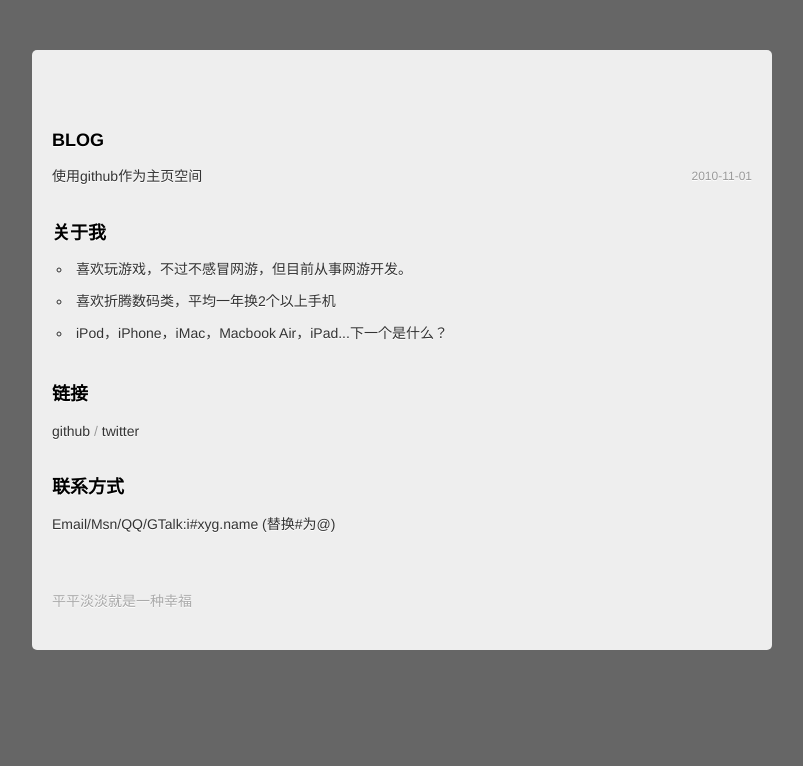
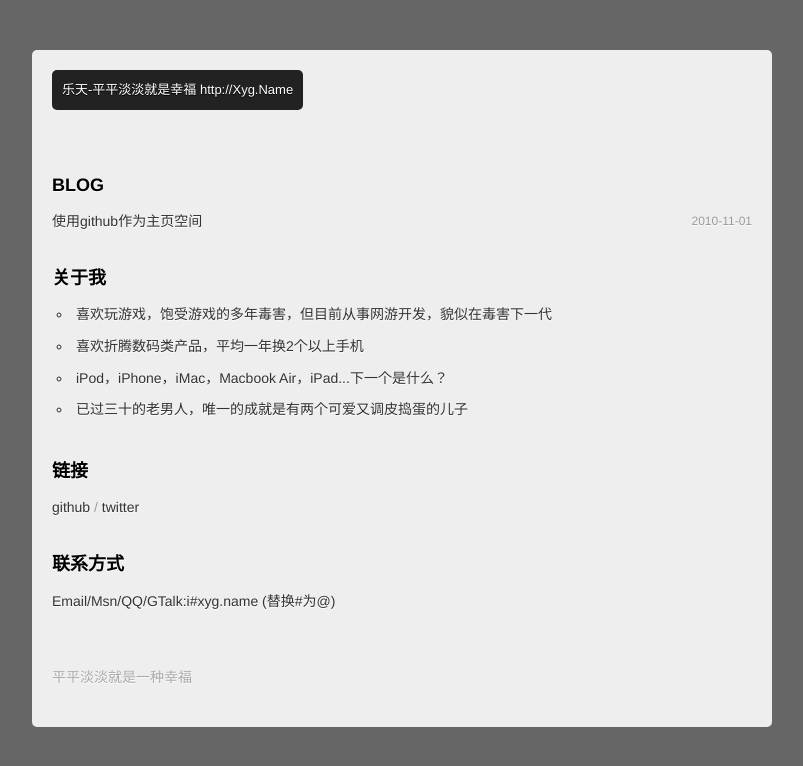
Before and after one commit to harryboda/harryboda.github.io, a Jekyll site: the page built from index.html, in a window 1280 px wide. Shown: the top 766 px of the page, without its empty margins (238-1041 px from the left). Built offline with Jekyll 4.4.1, drawn with Linux system fonts in a browser that asks for light colours; Markdown is read by kramdown in place of the engine named in the settings.

Commit message:
modify index

```diff
--- a/_layouts/default.html
+++ b/_layouts/default.html
@@ -9,14 +9,18 @@
 
 	<body>
 		<div id="wrapper">
+			<div id="header">
+				<h1><a href="/">乐天-平平淡淡就是幸福 http://Xyg.Name</a></h1>
+			</div>
 			<br />
 			{{ content }}
 
 			<p class="nav">关于我</p>
 			<ul class="index">
-				<li>喜欢玩游戏，不过不感冒网游，但目前从事网游开发。</li>
-				<li>喜欢折腾数码类，平均一年换2个以上手机</li>
+				<li>喜欢玩游戏，饱受游戏的多年毒害，但目前从事网游开发，貌似在毒害下一代</li>
+				<li>喜欢折腾数码类产品，平均一年换2个以上手机</li>
 				<li>iPod，iPhone，iMac，Macbook Air，iPad...下一个是什么？</li>
+				<li>已过三十的老男人，唯一的成就是有两个可爱又调皮捣蛋的儿子</li>
 			</ul>
 
 			<p class="nav">链接</p>
```
